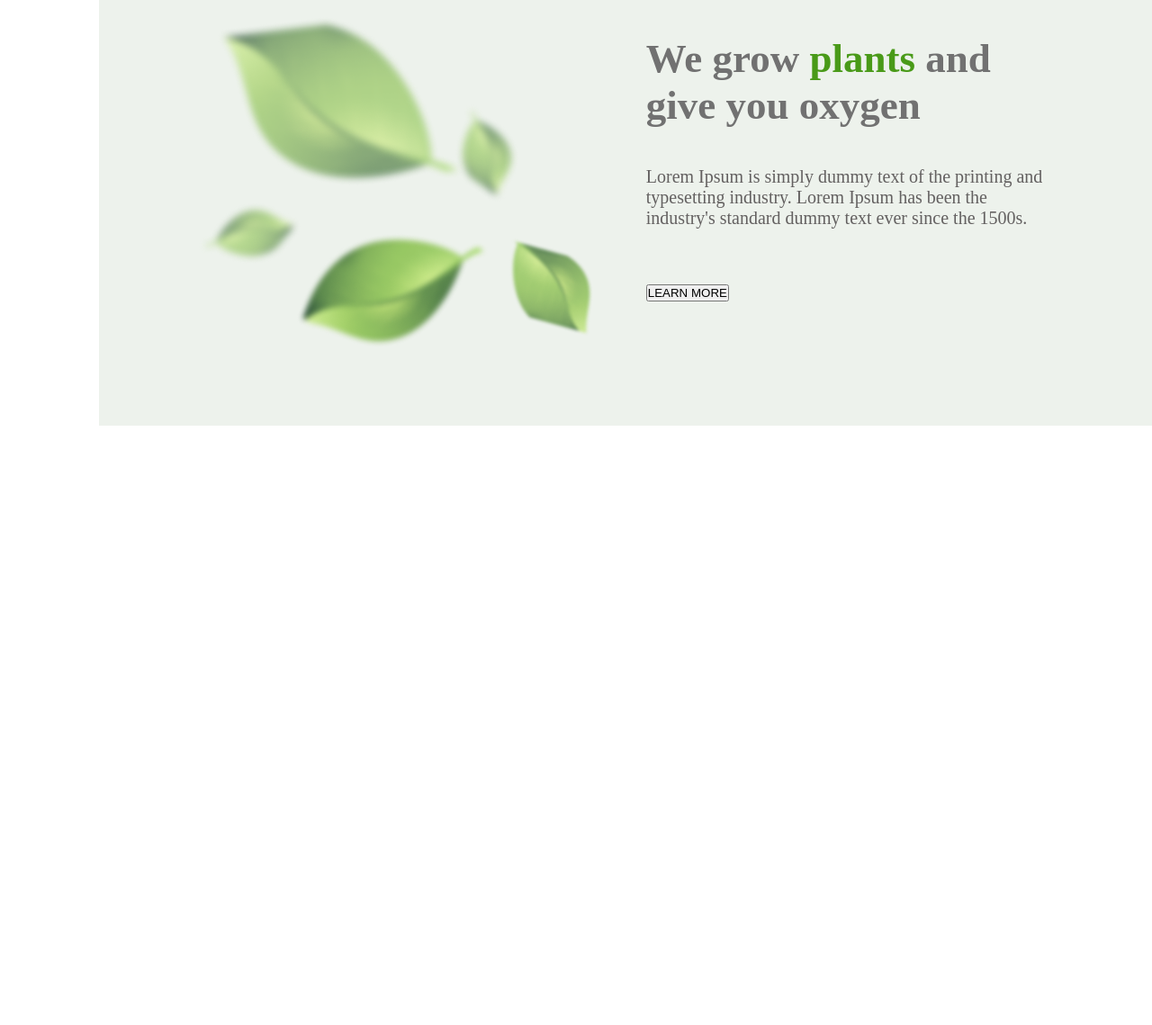
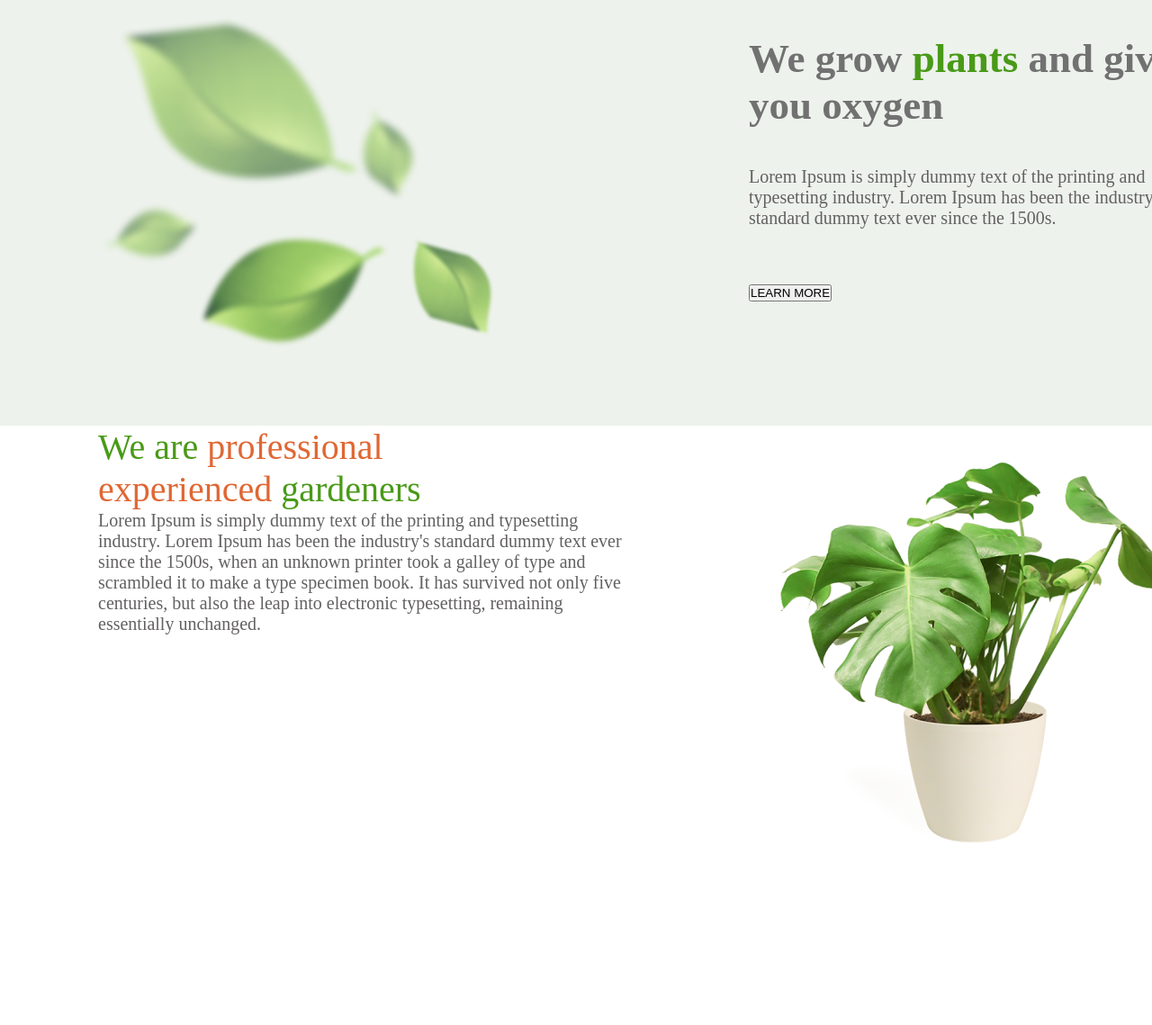
Before and after one commit to Vysotskie/Plants-1-RS-School-, a plain HTML site: page index.html in a window 1280 px wide. Shown: the part 193-1332 px from the top of the page at 90% size. Before the commit the page ends 800 px from the top, so only its background shows below. Drawn offline with Linux system fonts and the light colour scheme.

Commit message:
feat: section about

```diff
--- a/index.css
+++ b/index.css
@@ -7,7 +7,6 @@
 .conteiner {
  width: 1440px;
  margin: 0 auto;
- padding: 0 110px;
 }
 
 .header {
@@ -57,6 +56,7 @@ p {
  height: 532px;
  padding: 62px 109px;
  display: flex;
+ gap: 224.2px;
 }
 
 .img-welcome-section {
@@ -68,10 +68,14 @@ p {
  padding: 0 50px;
 }
 
-.text-welcome-section p {
- padding: 42px 0 62px 0;
+p {
  font-size: 20px;
  font-weight: 400;
+}
+
+.text-welcome-section p {
+ width: 525.44px;
+ padding: 42px 0 62px 0;
 }
 
 h1 {
@@ -79,3 +83,21 @@ h1 {
  font-size: 45px;
  font-weight: 700;
 }
+
+h2 {
+ width: 463px;
+ color: #E06733;
+ font-size: 40px;
+ font-weight: 400;
+}
+
+.about {
+ height: 666px;
+ display: flex;
+ justify-content: center;
+ gap: 153px;
+}
+
+section {
+ padding: 0 109px;
+}
--- a/index.html
+++ b/index.html
@@ -42,8 +42,20 @@
      <button>LEARN MORE</button>
     </div>
    </div>
+   </div>
 
-   </div>
+   <section>
+    <div class="about">
+     <div class="about-text">
+      <h2><span class="colortext">We are</span> professional experienced <span class="colortext">gardeners</span></h2>
+      <p>Lorem Ipsum is simply dummy text of the printing and typesetting industry. Lorem Ipsum has been the industry's standard dummy text ever since the 1500s, when an unknown printer took a galley of type and scrambled it to make a type specimen book. It has survived not only five centuries, but also the leap into electronic typesetting, remaining essentially unchanged. </p>
+     </div>
+     <div class="about-img">
+      <img src="/images/houseplant 1.png" alt="about-foto">
+     </div>
+    </div>
+   </section>
+
   </main>
  </div>
 </body>
```
Also changed, not shown: images/houseplant 1.png (added).
